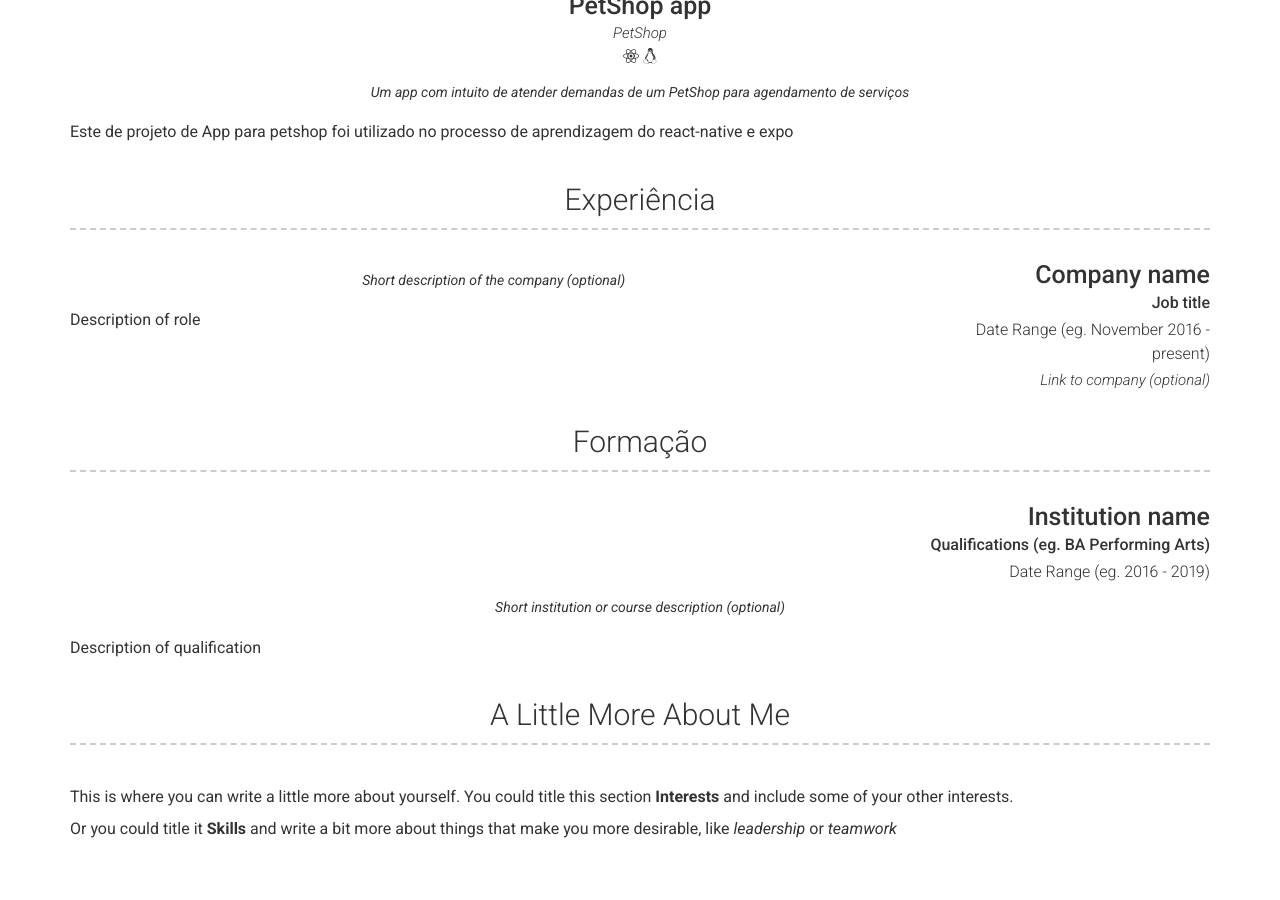
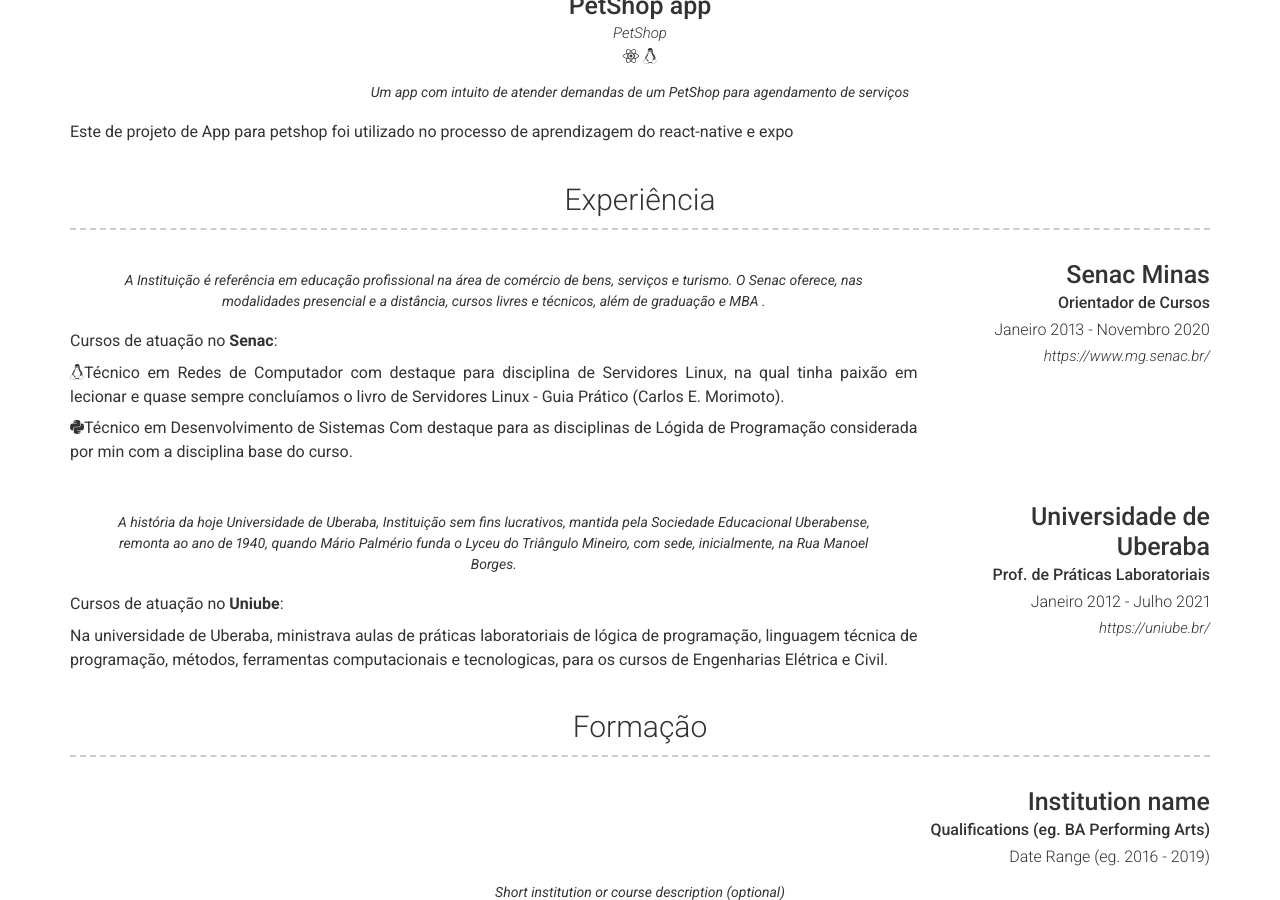
Before and after one commit to andersonsimplicio/works, a Jekyll site: the page built from index.md, in a window 1280 px wide and 900 px high, scrolled down 1422 px. Built offline with Jekyll 4.4.1, drawn with Linux system fonts in a browser that asks for light colours; nearby versions of some CDN libraries.

Commit message:
Atualização curriculo

```diff
--- a/_config.yml
+++ b/_config.yml
@@ -125,18 +125,43 @@
           Este de projeto de App para petshop foi utilizado no processo de aprendizagem do react-native e expo
 
   - title: Experiência
-    icon: fas fa-briefcase
     layout: list
     content:
       - layout: right
-        title: Company name
-        sub_title: Job title
-        caption: Date Range (eg. November 2016 - present)
-        link: Link to company (optional)
+        title: Senac Minas
+        sub_title: Orientador de Cursos
+        caption: Janeiro 2013 - Novembro 2020
+        link: https://www.mg.senac.br/
         quote: >
-          Short description of the company (optional)
-        description: | # this will include new lines to allow paragraphs
-          Description of role
+          A Instituição é referência em educação profissional na área de comércio de bens, serviços e turismo.
+          O Senac oferece, nas modalidades presencial e a distância, cursos livres e técnicos, além de graduação e MBA .
+        description: |
+          Cursos de atuação no <strong style="font-weight: bold;">Senac</strong>:
+
+          <i class="fab fa-linux"></i>Técnico em Redes de Computador com destaque para disciplina de Servidores Linux, na qual tinha paixão em lecionar
+            e quase sempre concluíamos o livro de Servidores Linux - Guia Prático (Carlos E. Morimoto).
+
+          <i class="fab fa-python"></i>Técnico em Desenvolvimento de Sistemas Com destaque para as disciplinas de Lógida de Programação considerada por
+          min com a disciplina base do curso.
+
+      - layout: right
+        title: Universidade de Uberaba
+        sub_title: Prof. de Práticas Laboratoriais
+        caption: Janeiro 2012 - Julho 2021
+        link: https://uniube.br/
+        quote: >
+          A história da hoje Universidade de Uberaba, Instituição sem fins lucrativos, mantida pela Sociedade Educacional
+          Uberabense, remonta ao ano de 1940, quando Mário Palmério funda o Lyceu do Triângulo Mineiro, com sede, inicialmente,
+          na Rua Manoel Borges.
+
+        description: |
+          Cursos de atuação no <strong style="font-weight: bold;">Uniube</strong>:
+
+          Na universidade de Uberaba, ministrava aulas de práticas laboratoriais de lógica de programação,
+          linguagem técnica de programação, métodos, ferramentas computacionais e tecnologicas, para os cursos
+          de Engenharias Elétrica e Civil.
+
+
   - title: Formação
     layout: list
     content:
```
Also changed, not shown: 16 other files.
